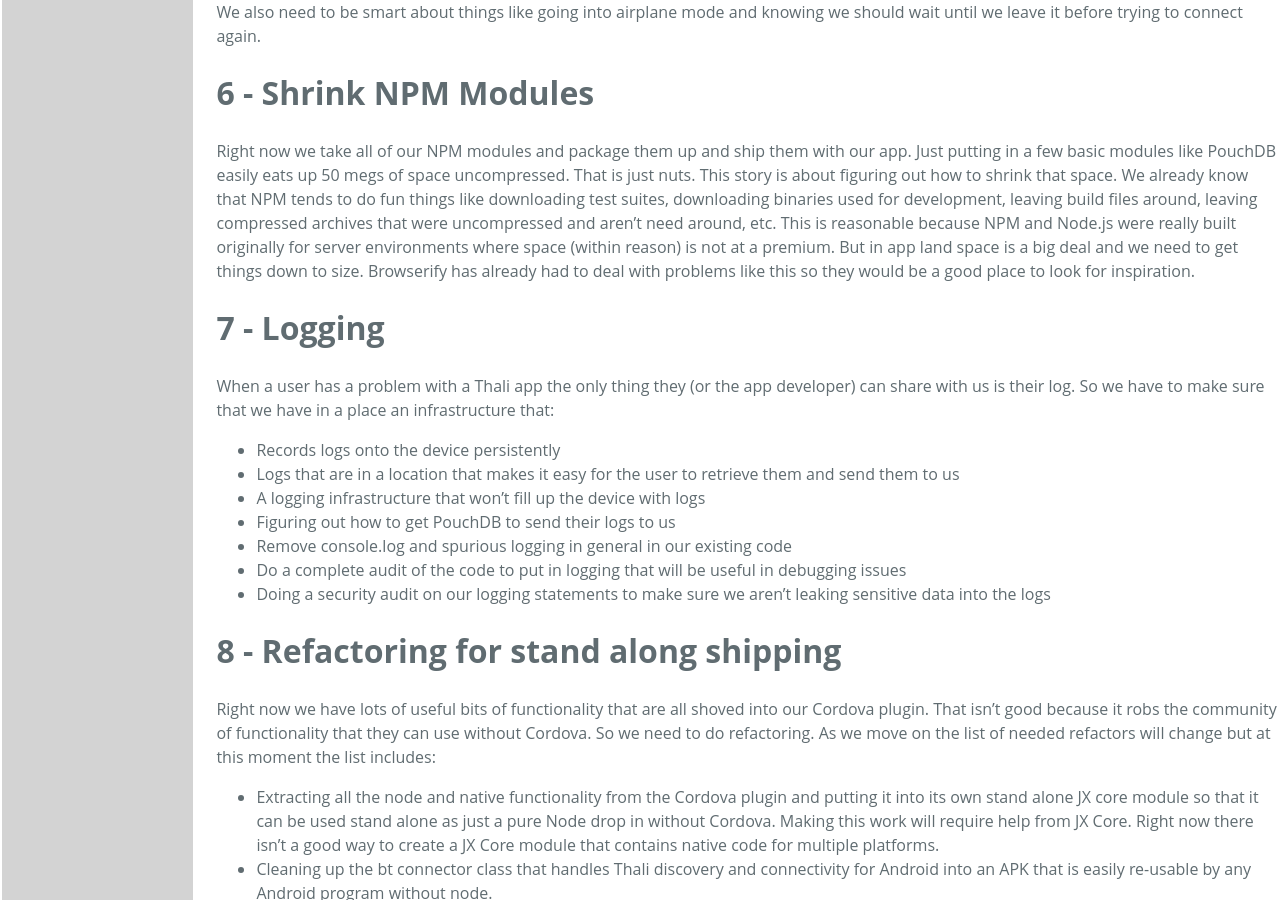
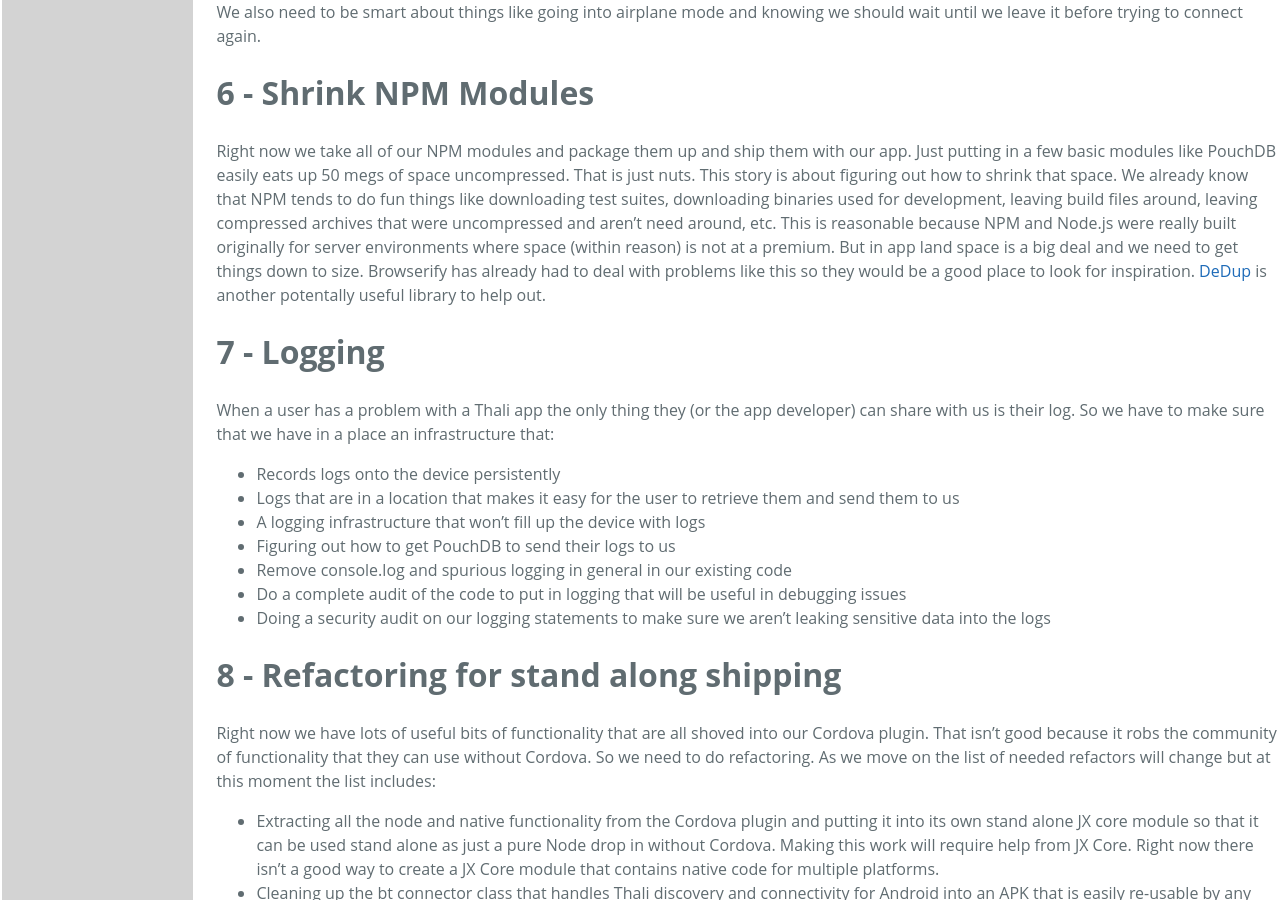
Before and after one commit to thaliproject/thali, a Jekyll site: the page built from stories.md, in a window 1280 px wide and 900 px high, scrolled down 15767 px. Built offline with Jekyll 4.4.1, drawn with Linux system fonts in a browser that asks for light colours; Markdown is read by kramdown in place of the engine named in the settings.

Commit message:
Update stories.md

```diff
--- a/stories.md
+++ b/stories.md
@@ -440,7 +440,7 @@ We also need to be smart about things like going into airplane mode and knowing
 
 # 6 - Shrink NPM Modules
 
-Right now we take all of our NPM modules and package them up and ship them with our app. Just putting in a few basic modules like PouchDB easily eats up 50 megs of space uncompressed. That is just nuts. This story is about figuring out how to shrink that space. We already know that NPM tends to do fun things like downloading test suites, downloading binaries used for development, leaving build files around, leaving compressed archives that were uncompressed and aren't need around, etc. This is reasonable because NPM and Node.js were really built originally for server environments where space (within reason) is not at a premium. But in app land space is a big deal and we need to get things down to size. Browserify has already had to deal with problems like this so they would be a good place to look for inspiration.
+Right now we take all of our NPM modules and package them up and ship them with our app. Just putting in a few basic modules like PouchDB easily eats up 50 megs of space uncompressed. That is just nuts. This story is about figuring out how to shrink that space. We already know that NPM tends to do fun things like downloading test suites, downloading binaries used for development, leaving build files around, leaving compressed archives that were uncompressed and aren't need around, etc. This is reasonable because NPM and Node.js were really built originally for server environments where space (within reason) is not at a premium. But in app land space is a big deal and we need to get things down to size. Browserify has already had to deal with problems like this so they would be a good place to look for inspiration. [DeDup](https://docs.npmjs.com/cli/dedupe) is another potentally useful library to help out.
 
 # 7 - Logging
 
```
